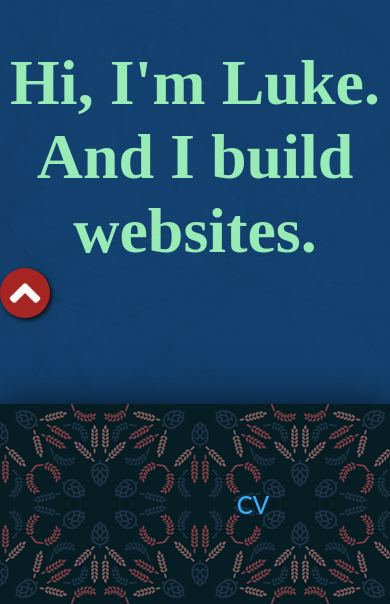
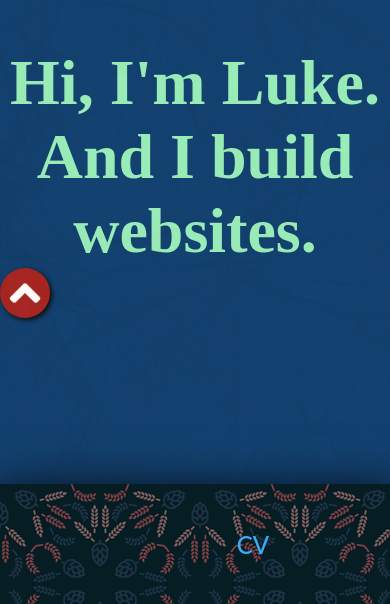
Before and after one commit to ljsikuade/personal, a React app: page / in a window 390 px wide. Shown: the part 240-844 px from the top of the page. Built offline with nearby package versions, Linux system fonts and the light colour scheme; grey boxes are pictures that could not be loaded; the HTML template or start-up script is replaced by a standard one.

Commit message:
added some slight responsivity changes

```diff
--- a/src/components/App.js
+++ b/src/components/App.js
@@ -58,7 +58,7 @@ class App extends React.Component {
   render() {
     return (
       <main>
-        <section className="content">
+        <section id="wrap" className="content">
           <CSSTransition
             in={this.state.hideProjects}
             timeout={700}
--- a/src/styles/App.scss
+++ b/src/styles/App.scss
@@ -646,4 +646,10 @@ li {
     left: 0;
     order: 1;
   }
+  #wrap .cut-in {
+    min-height: 120px;
+  }
+  .cut-in .cut-down-exit-done {
+    max-height: 120px;
+  }
 }
```
